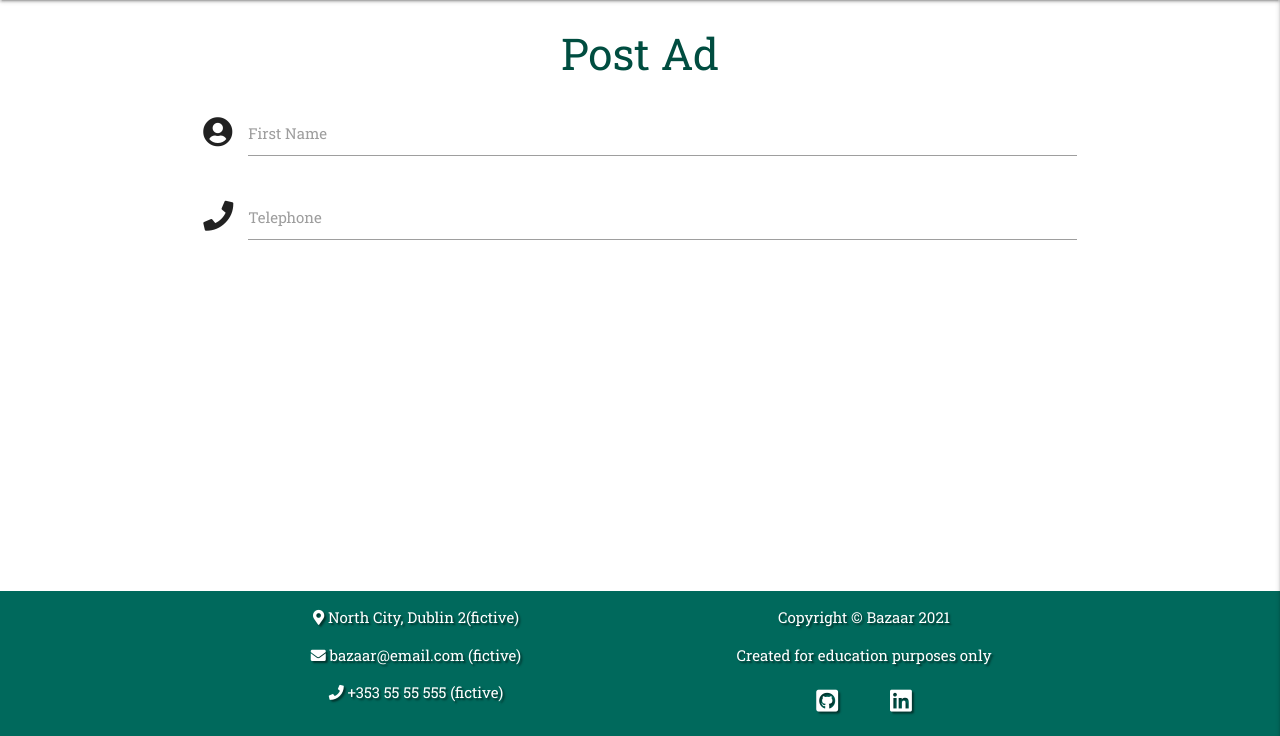
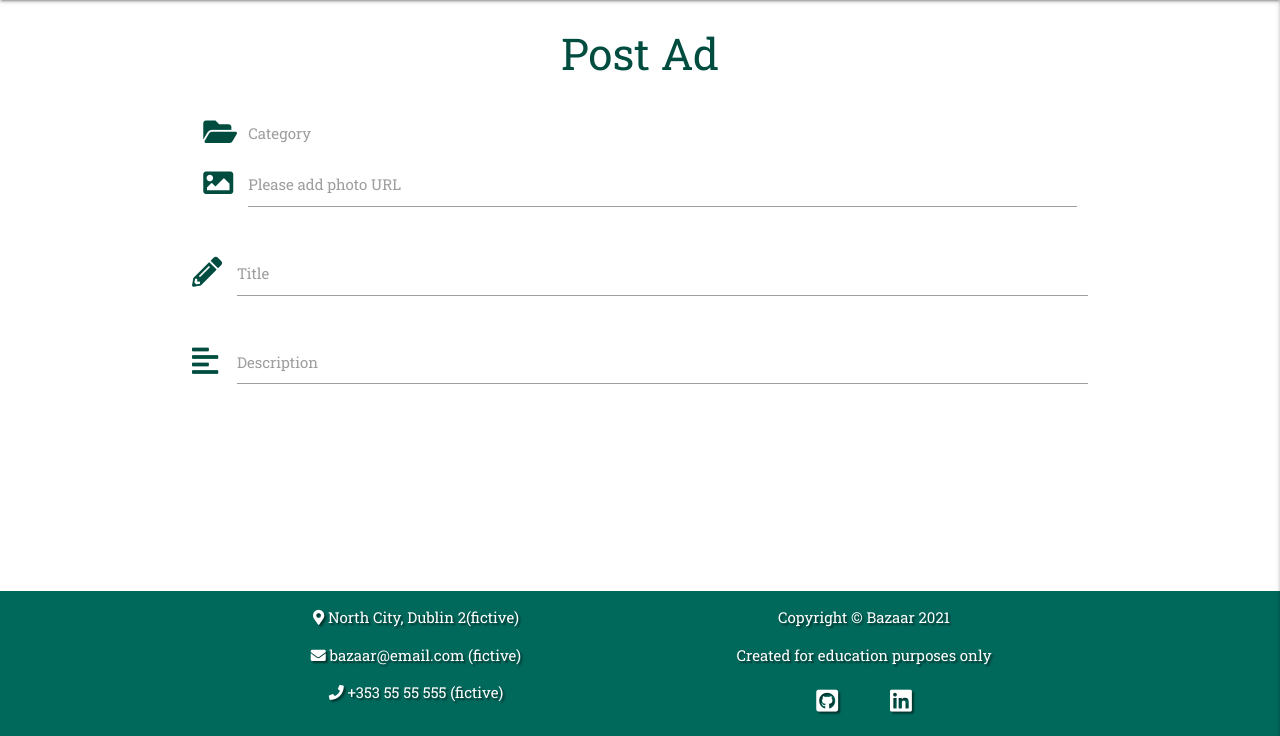
Before and after one commit to Kiran6248/MS3-bazaar, a Flask app: page /post_ad in a window 1280 px wide. Shown: the part 64-800 px from the top of the page. Run offline with Flask 2, Linux system fonts and the light colour scheme; some libraries are stand-ins or nearby versions.

Commit message:
Add input fields to post ad form

```diff
--- a/templates/post_ad.html
+++ b/templates/post_ad.html
@@ -6,16 +6,40 @@
     <div class="container">
         <div class="row">
             <form class="col s12" method="POST" action="">
+                <!--category-->
                 <div class="row">
                     <div class="input-field col s12">
-                        <i class="fas fa-user-circle prefix"></i>
-                        <input id="icon_prefix" type="text" class="validate">
-                        <label for="icon_prefix">First Name</label>
+                        <i class="fas fa-folder-open prefix teal-text text-darken-4"></i>
+                        <select name="category_name" id="category_name" class="validate" required>
+                            <option value=""></option>
+                        </select>
+                        <label for="category_name">Category</label>
                     </div>
+                </div>
+                <!--photo-->
+                <div class="row">
                     <div class="input-field col s12">
-                        <i class="fas fa-phone prefix"></i>
-                        <input id="icon_telephone" type="tel" class="validate">
-                        <label for="icon_telephone">Telephone</label>
+                        <i id="photo-icon" class="fas fa-image prefix teal-text text-darken-4"></i>
+                        <input id="photo_url" name="photo_url" type="text" pattern="http://.*" class="validate" required>
+                        <label for="photo_url">Please add photo URL</label>
+                    </div>
+                </div>
+                <!--title-->
+                <div class="row">
+                    <div class="input-field">
+                        <i class="fas fa-pencil-alt prefix teal-text text-darken-4"></i>
+                        <input id="ad_title" name="ad_title" minlength="5"
+                        maxlength="15" type="text" class="validate" required>
+                        <label for="ad_title">Title</label>
+                    </div>
+                </div>
+                <!--description-->
+                <div class="row">
+                    <div class="input-field">
+                        <i class="fas fa-align-left prefix teal-text text-darken-4"></i>
+                        <textarea id="ad_description" name="ad_description" minlength="5"
+                        maxlength="100" class="materialize-textarea validate" required></textarea>
+                        <label for="ad_description">Description</label>
                     </div>
                 </div>
             </form>
```
